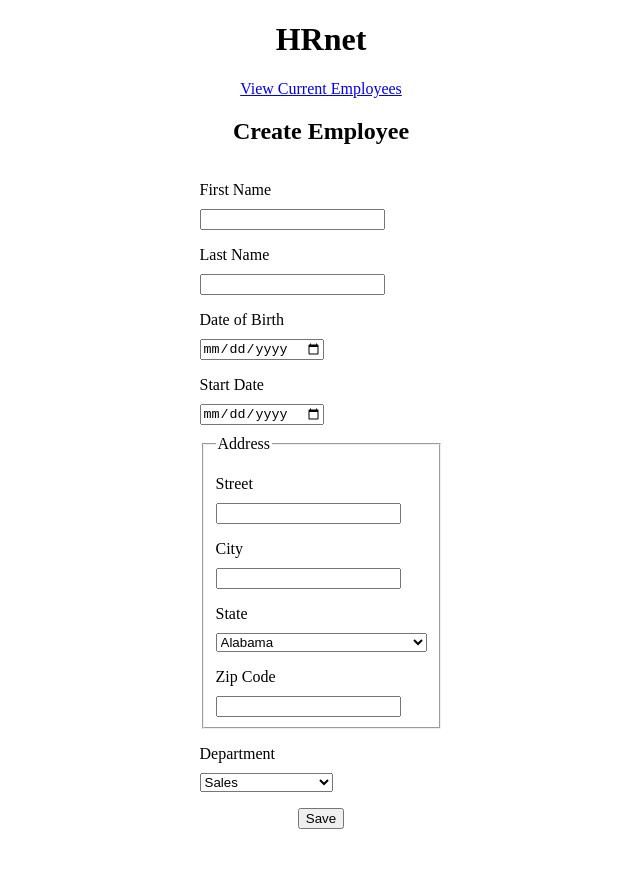
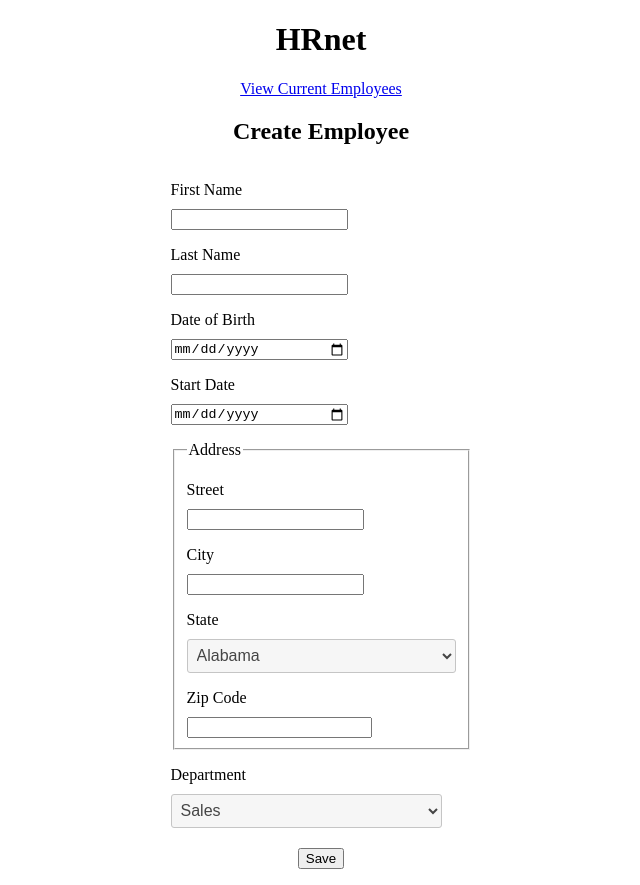
Before and after one commit to Patrice-H/PatriceHochard_14_23072022, a React (Create React App) app: page / in a window 1280 px wide. Shown: the whole page, without its empty margins (319-959 px from the left). Before the commit the page ends 845 px from the top, so only its background shows below. Built offline with nearby package versions, Linux system fonts and the light colour scheme; what reduxjs-toolkit-persist would draw is missing.

Commit message:
Adding a new form component

```diff
--- /dev/null
+++ b/src/components/EmployeesForm/EmployeesForm.css
@@ -0,0 +1,46 @@
+#form {
+  width: max-content;
+  margin: auto;
+}
+.form-control {
+  font-family: 'Times New Roman', Times, serif;
+  margin-top: 16px;
+  color: red;
+}
+.form-control label,
+.form-control input {
+  color: black;
+  display: block;
+}
+.form-control label {
+  margin-bottom: 10px;
+}
+.form-control input[type='text'] {
+  width: 169px;
+}
+.form-control input[type='date'] {
+  width: 172px;
+}
+.form-control select {
+  padding: 6.4px 16px;
+  font-size: 16px;
+  color: #454545;
+  background-color: #f6f6f6;
+  border: 1px solid #c5c5c5;
+  border-radius: 3px;
+  padding-left: 5px;
+}
+fieldset {
+  margin-top: 16px;
+}
+fieldset legend {
+  font-family: 'Times New Roman', Times, serif;
+}
+select#department {
+  width: 271px;
+}
+#submit-btn {
+  width: 100%;
+  text-align: center;
+  margin-top: 20px;
+}
--- /dev/null
+++ b/src/components/EmployeesForm/index.jsx
@@ -0,0 +1,128 @@
+import { Formik, Form, Field, ErrorMessage } from 'formik';
+import { useAppDispatch } from '../../utils/hooks';
+import { addEmployee } from '../../redux/employeesSlice';
+import { statesList } from '../../data/statesList';
+import { departmentsList } from '../../data/departmentsList';
+import './EmployeesForm.css';
+
+const initialValues = {
+  firstName: '',
+  lastName: '',
+  dateOfBirth: '',
+  startDate: '',
+  street: '',
+  city: '',
+  state: 'Alabama',
+  zipCode: '',
+  department: 'Sales',
+};
+
+const validate = (values) => {
+  let errors = {};
+  if (!values.firstName) {
+    errors.firstName = 'Required';
+  } else if (!/^[A-Za-z- ]+$/i.test(values.firstName)) {
+    errors.firstName = 'Invalid format - Must only contain letters';
+  }
+  if (!values.lastName) {
+    errors.lastName = 'Required';
+  }
+  if (!values.dateOfBirth) {
+    errors.dateOfBirth = 'Required';
+  }
+  if (!values.startDate) {
+    errors.startDate = 'Required';
+  }
+  if (!values.street) {
+    errors.street = 'Required';
+  }
+  if (!values.city) {
+    errors.city = 'Required';
+  }
+  if (!values.zipCode) {
+    errors.zipCode = 'Required';
+  }
+
+  return errors;
+};
+
+const EmployeesForm = () => {
+  const dispatch = useAppDispatch();
+
+  const onSubmit = (values) => {
+    const modal = document.getElementById('modal');
+    console.log('Form values : ', values);
+    dispatch(addEmployee(values));
+    modal.classList.remove('hidden');
+  };
+
+  return (
+    <Formik
+      initialValues={initialValues}
+      onSubmit={onSubmit}
+      validate={validate}
+    >
+      <Form id="form">
+        <div className="form-control">
+          <label htmlFor="first-name">First Name</label>
+          <Field type="text" id="first-name" name="firstName" />
+          <ErrorMessage name="firstName" />
+        </div>
+        <div className="form-control">
+          <label htmlFor="last-name">Last Name</label>
+          <Field type="text" id="last-name" name="lastName" />
+          <ErrorMessage name="lastName" />
+        </div>
+        <div className="form-control">
+          <label htmlFor="date-of-birth">Date of Birth</label>
+          <Field type="date" id="date-of-birth" name="dateOfBirth" />
+          <ErrorMessage name="dateOfBirth" />
+        </div>
+        <div className="form-control">
+          <label htmlFor="start-date">Start Date</label>
+          <Field type="date" id="start-date" name="startDate" />
+          <ErrorMessage name="startDate" />
+        </div>
+        <fieldset>
+          <legend>Address</legend>
+          <div className="form-control">
+            <label htmlFor="street">Street</label>
+            <Field type="text" id="street" name="street" />
+            <ErrorMessage name="street" />
+          </div>
+          <div className="form-control">
+            <label htmlFor="city">City</label>
+            <Field type="text" id="city" name="city" />
+            <ErrorMessage name="city" />
+          </div>
+          <div className="form-control">
+            <label htmlFor="state">State</label>
+            <Field name="state" as="select">
+              {statesList.map((state) => (
+                <option key={state.label}>{state.label}</option>
+              ))}
+            </Field>
+          </div>
+          <div className="form-control">
+            <label htmlFor="zip-code">Zip Code</label>
+            <Field type="number" id="zip-code" name="zipCode" />
+            <ErrorMessage name="zipCode" />
+          </div>
+        </fieldset>
+        <div className="form-control">
+          <label htmlFor="department">Department</label>
+          <Field name="department" as="select" id="department">
+            {departmentsList.map((department) => (
+              <option key={department.label}>{department.label}</option>
+            ))}
+          </Field>
+        </div>
+        <div id="submit-btn">
+          <button type="submit">Save</button>
+        </div>
+      </Form>
+    </Formik>
+  );
+};
+
+export default EmployeesForm;
--- a/src/pages/Home/index.jsx
+++ b/src/pages/Home/index.jsx
@@ -1,11 +1,12 @@
 import { Link } from 'react-router-dom';
-import EmployeeForm from '../../components/EmployeeForm';
+import EmployeesForm from '../../components/EmployeesForm';
 import closeModalBtn from '../../assets/close-btn.png';
 
 const Home = () => {
   const hideModal = () => {
     const modal = document.getElementById('modal');
     modal.classList.add('hidden');
+    document.location.reload();
   };
 
   return (
@@ -16,7 +17,7 @@ const Home = () => {
       <div className="container">
         <Link to="/employees">View Current Employees</Link>
         <h2>Create Employee</h2>
-        <EmployeeForm />
+        <EmployeesForm />
       </div>
       <div id="modal" data-testid="modal" className="hidden">
         <div id="confirmation">
```
